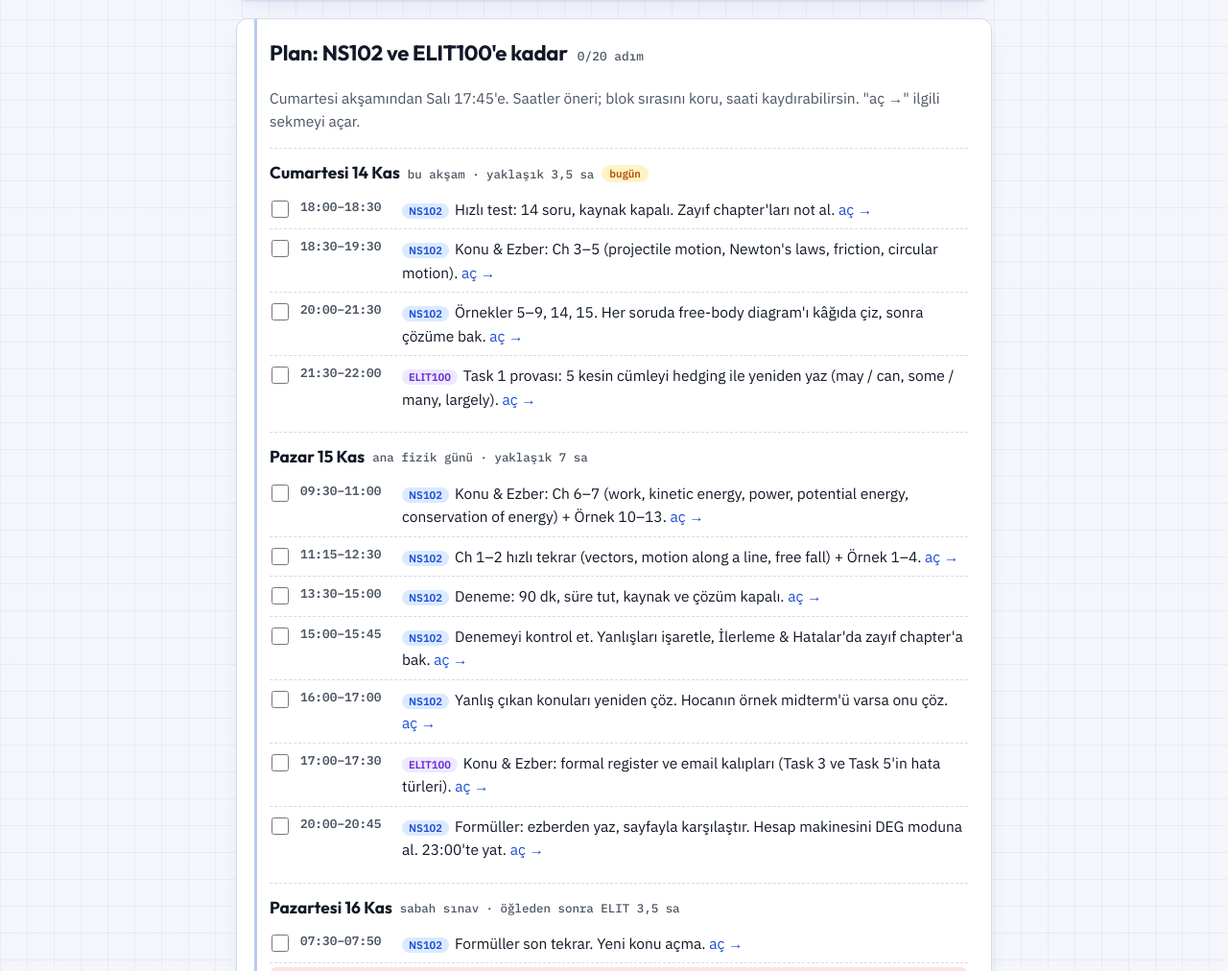
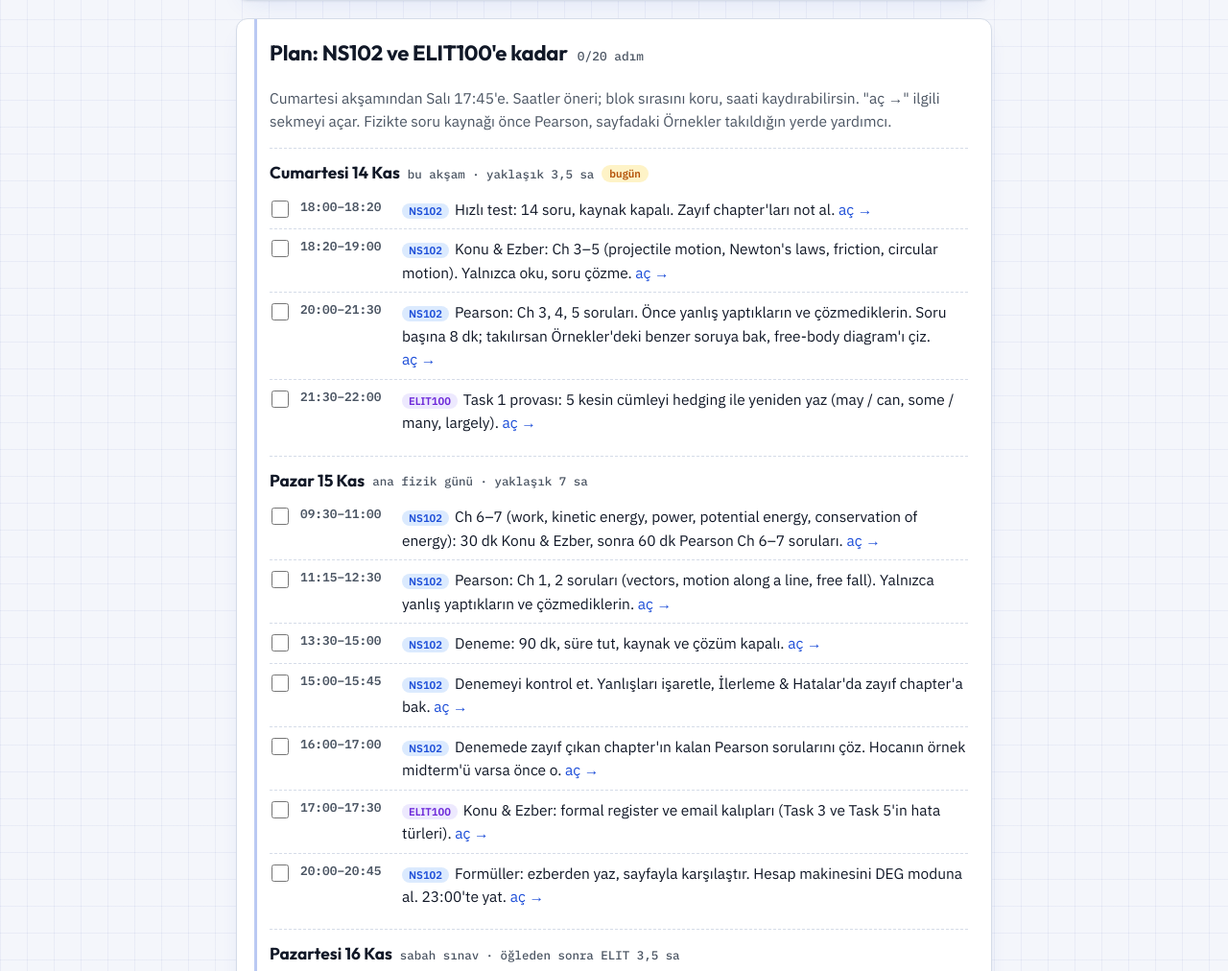
Before and after one commit to HasanKaan28/midterm, a plain HTML site: page index.html in a window 1280 px wide. Shown: the part 680-1692 px from the top of the page at 96% size. Drawn offline with Linux system fonts and the light colour scheme.

Commit message:
Plan: make Pearson problems the main physics practice source

```diff
--- a/index.html
+++ b/index.html
@@ -184,7 +184,7 @@ footer{margin-top:18px;color:var(--ink-2);font-size:.86rem}
       <h2 id="planTitle">Plan: NS102 ve ELIT100'e kadar</h2>
       <span class="plan-count" id="planCount" aria-live="polite"></span>
     </div>
-    <p class="muted">Cumartesi akşamından Salı 17:45'e. Saatler öneri; blok sırasını koru, saati kaydırabilirsin. "aç →" ilgili sekmeyi açar.</p>
+    <p class="muted">Cumartesi akşamından Salı 17:45'e. Saatler öneri; blok sırasını koru, saati kaydırabilirsin. "aç →" ilgili sekmeyi açar. Fizikte soru kaynağı önce Pearson, sayfadaki Örnekler takıldığın yerde yardımcı.</p>
     <div id="plan"></div>
   </section>
 
@@ -246,17 +246,17 @@ footer{margin-top:18px;color:var(--ink-2);font-size:.86rem}
   var N = "NS102/calis.html#", E = "ELIT100/calis.html#";
   var PLAN = [
     { date: "2026-11-14", title: "Cumartesi 14 Kas", note: "bu akşam · yaklaşık 3,5 sa", items: [
-      ["c1", "18:00–18:30", "ns", "Hızlı test: 14 soru, kaynak kapalı. Zayıf chapter'ları not al.", N + "qt"],
-      ["c2", "18:30–19:30", "ns", "Konu & Ezber: Ch 3–5 (projectile motion, Newton's laws, friction, circular motion).", N + "konu"],
-      ["c3", "20:00–21:30", "ns", "Örnekler 5–9, 14, 15. Her soruda free-body diagram'ı kâğıda çiz, sonra çözüme bak.", N + "ornek"],
+      ["c1", "18:00–18:20", "ns", "Hızlı test: 14 soru, kaynak kapalı. Zayıf chapter'ları not al.", N + "qt"],
+      ["c2b", "18:20–19:00", "ns", "Konu & Ezber: Ch 3–5 (projectile motion, Newton's laws, friction, circular motion). Yalnızca oku, soru çözme.", N + "konu"],
+      ["c3b", "20:00–21:30", "ns", "Pearson: Ch 3, 4, 5 soruları. Önce yanlış yaptıkların ve çözmediklerin. Soru başına 8 dk; takılırsan Örnekler'deki benzer soruya bak, free-body diagram'ı çiz.", N + "ornek"],
       ["c4", "21:30–22:00", "el", "Task 1 provası: 5 kesin cümleyi hedging ile yeniden yaz (may / can, some / many, largely).", E + "alistirma"]
     ]},
     { date: "2026-11-15", title: "Pazar 15 Kas", note: "ana fizik günü · yaklaşık 7 sa", items: [
-      ["p1", "09:30–11:00", "ns", "Konu & Ezber: Ch 6–7 (work, kinetic energy, power, potential energy, conservation of energy) + Örnek 10–13.", N + "konu"],
-      ["p2", "11:15–12:30", "ns", "Ch 1–2 hızlı tekrar (vectors, motion along a line, free fall) + Örnek 1–4.", N + "ornek"],
+      ["p1b", "09:30–11:00", "ns", "Ch 6–7 (work, kinetic energy, power, potential energy, conservation of energy): 30 dk Konu & Ezber, sonra 60 dk Pearson Ch 6–7 soruları.", N + "konu"],
+      ["p2b", "11:15–12:30", "ns", "Pearson: Ch 1, 2 soruları (vectors, motion along a line, free fall). Yalnızca yanlış yaptıkların ve çözmediklerin.", N + "ornek"],
       ["p3", "13:30–15:00", "ns", "Deneme: 90 dk, süre tut, kaynak ve çözüm kapalı.", N + "deneme"],
       ["p4", "15:00–15:45", "ns", "Denemeyi kontrol et. Yanlışları işaretle, İlerleme & Hatalar'da zayıf chapter'a bak.", N + "ilerleme"],
-      ["p5", "16:00–17:00", "ns", "Yanlış çıkan konuları yeniden çöz. Hocanın örnek midterm'ü varsa onu çöz.", N + "ilerleme"],
+      ["p5b", "16:00–17:00", "ns", "Denemede zayıf çıkan chapter'ın kalan Pearson sorularını çöz. Hocanın örnek midterm'ü varsa önce o.", N + "ilerleme"],
       ["p6", "17:00–17:30", "el", "Konu & Ezber: formal register ve email kalıpları (Task 3 ve Task 5'in hata türleri).", E + "konu"],
       ["p7", "20:00–20:45", "ns", "Formüller: ezberden yaz, sayfayla karşılaştır. Hesap makinesini DEG moduna al. 23:00'te yat.", N + "form"]
     ]},
```
